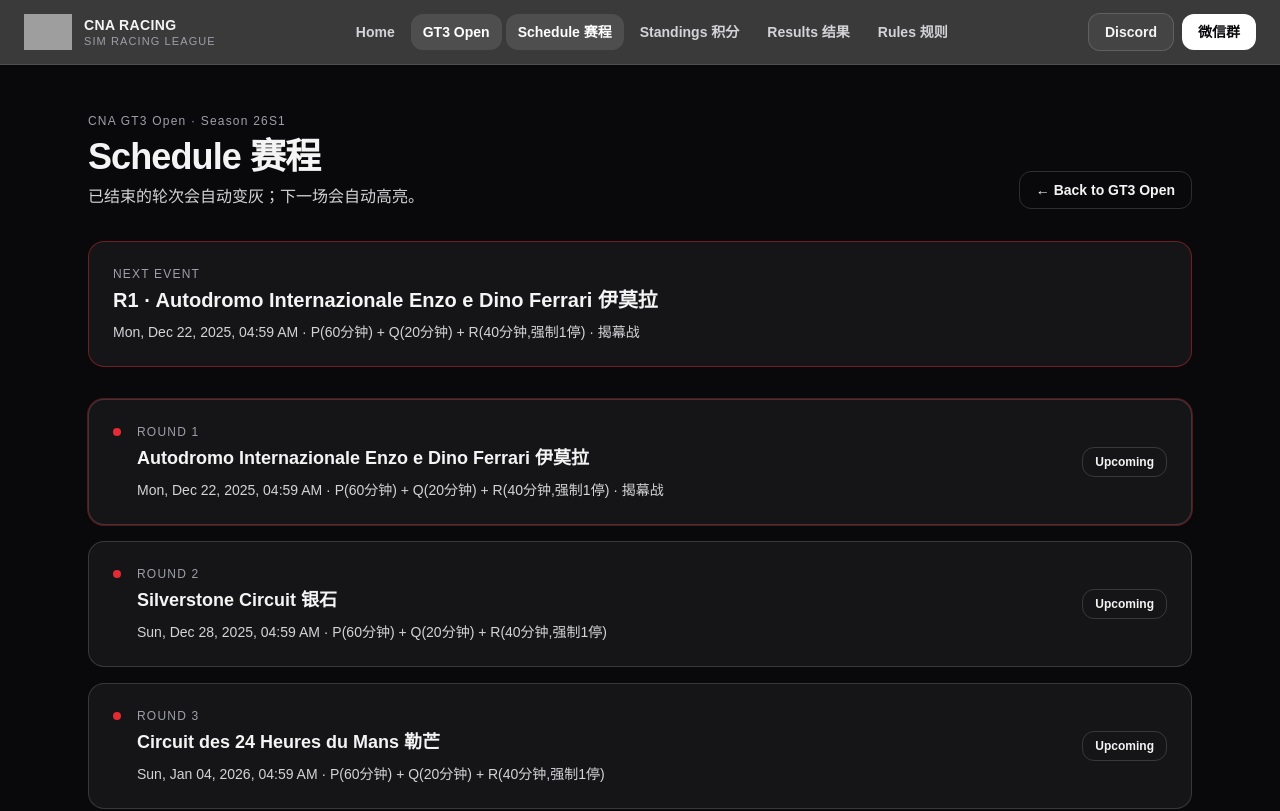
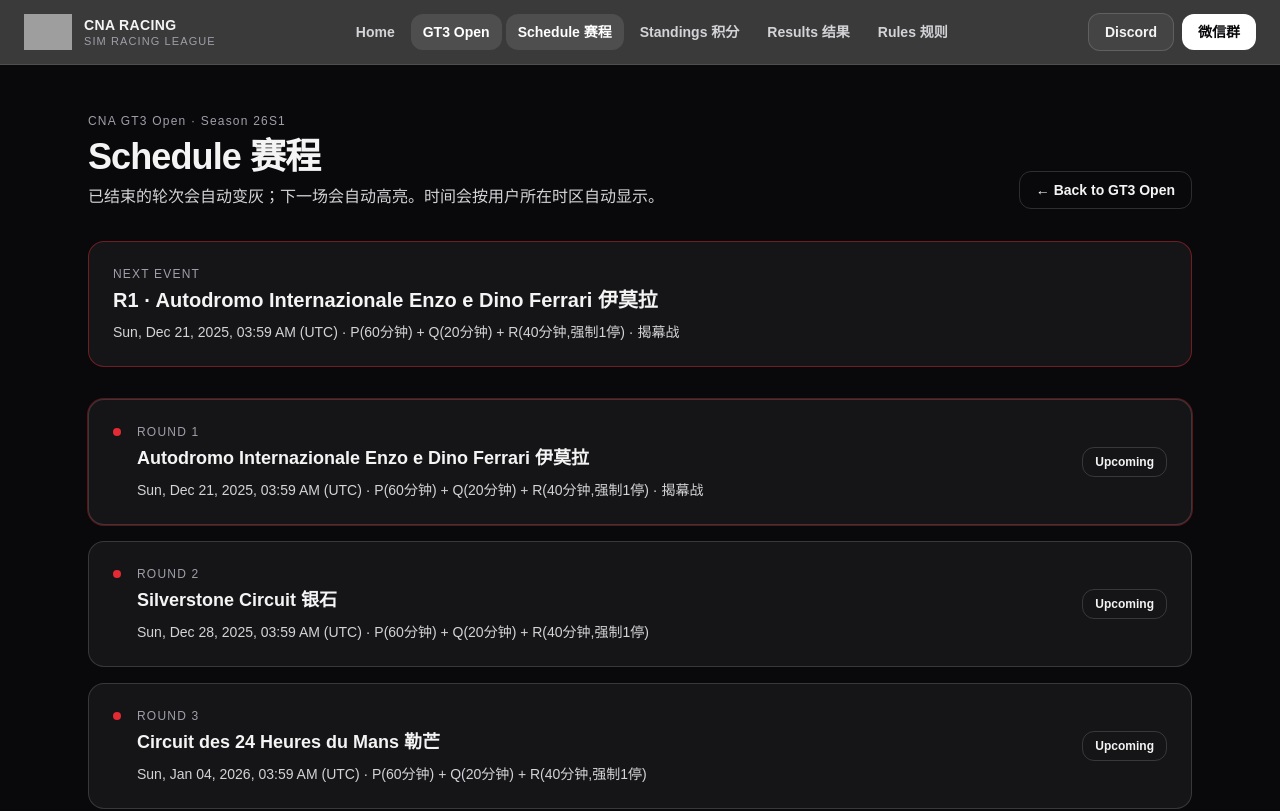
Before and after one commit to jasonzwww/cna-racing, a Next.js app: page /gt3open/schedule in a window 1280 px wide. Shown: the top 811 px of the page. Built offline with nearby package versions, Linux system fonts and the light colour scheme; grey boxes are pictures that could not be loaded.

Commit message:
Hopefully last time hotfix

```diff
--- a/app/gt3open/schedule/page.tsx
+++ b/app/gt3open/schedule/page.tsx
@@ -1,21 +1,9 @@
 import Link from "next/link";
 import { gt3open, GT3Race } from "@/data/gt3open";
+import LocalTime from "@/components/LocalTime";
 
 function isPast(r: GT3Race, now: Date) {
     return new Date(r.start).getTime() < now.getTime();
-}
-
-function formatStart(iso: string) {
-    const d = new Date(iso);
-    // Using user's browser locale formatting (works well for Canada)
-    return d.toLocaleString(undefined, {
-        weekday: "short",
-        year: "numeric",
-        month: "short",
-        day: "2-digit",
-        hour: "2-digit",
-        minute: "2-digit",
-    });
 }
 
 export default function GT3SchedulePage() {
@@ -25,8 +13,7 @@ export default function GT3SchedulePage() {
         .slice()
         .sort((a, b) => new Date(a.start).getTime() - new Date(b.start).getTime());
 
-    const nextRace =
-        races.find((r) => !isPast(r, now)) ?? null;
+    const nextRace = races.find((r) => !isPast(r, now)) ?? null;
 
     return (
         <main className="min-h-screen bg-zinc-950 text-zinc-100">
@@ -40,7 +27,7 @@ export default function GT3SchedulePage() {
                             Schedule 赛程
                         </h1>
                         <p className="mt-2 text-zinc-300">
-                            已结束的轮次会自动变灰；下一场会自动高亮。
+                            已结束的轮次会自动变灰；下一场会自动高亮。时间会按用户所在时区自动显示。
                         </p>
                     </div>
 
@@ -55,14 +42,12 @@ export default function GT3SchedulePage() {
                 {/* Next race highlight */}
                 {nextRace && (
                     <div className="mt-8 rounded-2xl border border-red-500/40 bg-white/5 p-6">
-                        <div className="text-xs tracking-widest text-zinc-400">
-                            NEXT EVENT
-                        </div>
+                        <div className="text-xs tracking-widest text-zinc-400">NEXT EVENT</div>
                         <div className="mt-1 text-xl font-semibold">
                             R{nextRace.round} · {nextRace.track}
                         </div>
                         <div className="mt-2 text-sm text-zinc-300">
-                            {formatStart(nextRace.start)}
+                            <LocalTime iso={nextRace.start} />
                             {nextRace.format ? ` · ${nextRace.format}` : ""}
                             {nextRace.note ? ` · ${nextRace.note}` : ""}
                         </div>
@@ -91,11 +76,9 @@ export default function GT3SchedulePage() {
                                             <div className="text-xs tracking-widest text-zinc-400">
                                                 ROUND {r.round}
                                             </div>
-                                            <div className="mt-1 text-lg font-semibold">
-                                                {r.track}
-                                            </div>
+                                            <div className="mt-1 text-lg font-semibold">{r.track}</div>
                                             <div className="mt-2 text-sm text-zinc-300">
-                                                {formatStart(r.start)}
+                                                <LocalTime iso={r.start} />
                                                 {r.format ? ` · ${r.format}` : ""}
                                                 {r.note ? ` · ${r.note}` : ""}
                                             </div>
@@ -132,9 +115,13 @@ export default function GT3SchedulePage() {
                 <div className="mt-10 rounded-2xl border border-white/10 bg-white/5 p-5 text-sm text-zinc-300">
                     <div className="font-semibold text-zinc-100">如何添加新赛程</div>
                     <div className="mt-2">
-                        打开 <code className="rounded bg-white/10 px-1.5 py-0.5">data/gt3open.ts</code>，
-                        在 <code className="rounded bg-white/10 px-1.5 py-0.5">races</code> 数组里新增一项即可。
-                        建议使用带时区的 ISO 时间，例如：<code className="rounded bg-white/10 px-1.5 py-0.5">2026-02-21T20:00:00-05:00</code>
+                        打开{" "}
+                        <code className="rounded bg-white/10 px-1.5 py-0.5">data/gt3open.ts</code>，
+                        在{" "}
+                        <code className="rounded bg-white/10 px-1.5 py-0.5">races</code>{" "}
+                        数组里新增一项即可。你现在用的 UTC 格式也很好，比如：{" "}
+                        <code className="rounded bg-white/10 px-1.5 py-0.5">2026-01-25T03:59:00Z</code>
+                        （会自动换算到用户本地时区）。
                     </div>
                 </div>
             </section>
--- a/components/LocalTime.tsx
+++ b/components/LocalTime.tsx
@@ -1,50 +1,46 @@
 "use client";
 
-import { useEffect, useState } from "react";
+import { useEffect, useMemo, useState } from "react";
 
-type LocalTimeProps = {
-    iso?: string | null;
-    /** 是否显示时区缩写，如 GMT+8 / EST / EDT */
-    showTzName?: boolean;
+type Props = {
+    iso: string; // e.g. 2026-01-25T03:59:00Z or 2026-02-21T20:00:00-05:00
+    className?: string;
+    withTz?: boolean;
 };
 
-/**
- * LocalTime
- * - 接收一个「带时区的 ISO 字符串」
- * - 自动按【用户浏览器时区】显示
- * - SSR 安全（避免 hydration mismatch）
- */
-export default function LocalTime({ iso, showTzName }: LocalTimeProps) {
-    const [text, setText] = useState<string>("");
+function formatInBrowser(iso: string, withTz: boolean) {
+    const d = new Date(iso);
 
-    useEffect(() => {
-        if (!iso) {
-            setText("—");
-            return;
-        }
+    const base = new Intl.DateTimeFormat(undefined, {
+        weekday: "short",
+        year: "numeric",
+        month: "short",
+        day: "2-digit",
+        hour: "2-digit",
+        minute: "2-digit",
+    }).format(d);
 
-        const d = new Date(iso);
-        if (Number.isNaN(d.getTime())) {
-            setText("Invalid time");
-            return;
-        }
+    if (!withTz) return base;
 
-        const formatted = d.toLocaleString(undefined, {
-            weekday: "short",
-            year: "numeric",
-            month: "short",
-            day: "2-digit",
-            hour: "2-digit",
-            minute: "2-digit",
-            ...(showTzName ? { timeZoneName: "short" } : {}),
-        });
+    const tz = new Intl.DateTimeFormat(undefined, { timeZoneName: "short" })
+        .formatToParts(d)
+        .find((p) => p.type === "timeZoneName")?.value;
 
-        setText(formatted);
-    }, [iso, showTzName]);
+    return tz ? `${base} (${tz})` : base;
+}
+
+export default function LocalTime({ iso, className, withTz = true }: Props) {
+    const [mounted, setMounted] = useState(false);
+    useEffect(() => setMounted(true), []);
+
+    const text = useMemo(() => {
+        if (!mounted) return "—";
+        return formatInBrowser(iso, withTz);
+    }, [iso, withTz, mounted]);
 
     return (
-        <span suppressHydrationWarning>
-      {text || "—"}
+        <span className={className} suppressHydrationWarning>
+      {text}
     </span>
     );
 }
--- a/data/gt3open.ts
+++ b/data/gt3open.ts
@@ -14,62 +14,62 @@ export const gt3open = {
         {
             round: 1,
             track: "Autodromo Internazionale Enzo e Dino Ferrari 伊莫拉",
-            start: "2025-12-22T04:59:00Z",
+            start: "2025-12-21T03:59:00Z",
             format: "P(60分钟) + Q(20分钟) + R(40分钟,强制1停)",
             note: "揭幕战",
         },
         {
             round: 2,
             track: "Silverstone Circuit 银石",
-            start: "2025-12-28T04:59:00Z",
+            start: "2025-12-28T03:59:00Z",
             format: "P(60分钟) + Q(20分钟) + R(40分钟,强制1停)",
         },
         {
             round: 3,
             track: "Circuit des 24 Heures du Mans 勒芒",
-            start: "2026-01-04T04:59:00Z",
+            start: "2026-01-04T03:59:00Z",
             format: "P(60分钟) + Q(20分钟) + R(40分钟,强制1停)",
         },
         {
             round: 4,
             track: "Circuit de Spa-Francorchamps 斯帕",
-            start: "2026-01-11T04:59:00Z",
+            start: "2026-01-11T03:59:00Z",
             format: "P(60分钟) + Q(20分钟) + R(40分钟,强制1停)",
         },
         {
             round: 5,
             track: "Daytona International Speedway 代托纳",
-            start: "2026-01-18T04:59:00Z",
+            start: "2026-01-18T03:59:00Z",
             format: "P(60分钟) + Q(20分钟) + R(40分钟,强制1停)",
         },
         {
             round: 6,
             track: "Suzuka International Racing Course 铃鹿",
-            start: "2026-01-25T04:59:00Z",
+            start: "2026-01-25T03:59:00Z",
             format: "P(60分钟) + Q(20分钟) + R(40分钟,强制1停)",
         },
         {
             round: 7,
             track: "Autodromo Nazionale Monza 蒙扎",
-            start: "2026-02-01T04:59:00Z",
+            start: "2026-02-01T03:59:00Z",
             format: "P(60分钟) + Q(20分钟) + R(40分钟,强制1停)",
         },
         {
             round: 8,
             track: "Virginia International Raceway VIR",
-            start: "2026-02-08T04:59:00Z",
+            start: "2026-02-08T03:59:00Z",
             format: "P(60分钟) + Q(20分钟) + R(40分钟,强制1停)",
         },
         {
             round: 9,
             track: "Mount Panorama Circuit 巴瑟斯特",
-            start: "2026-02-15T04:59:00Z",
+            start: "2026-02-15T03:59:00Z",
             format: "P(60分钟) + Q(20分钟) + R(40分钟,强制1停)",
         },
         {
             round: 10,
             track: "Nürburgring Grand Prix Strecke 纽博格林GP",
-            start: "2026-02-22T04:59:00Z",
+            start: "2026-02-22T03:59:00Z",
             format: "P(60分钟) + Q(20分钟) + R(40分钟,强制1停)",
         },
         {
```
